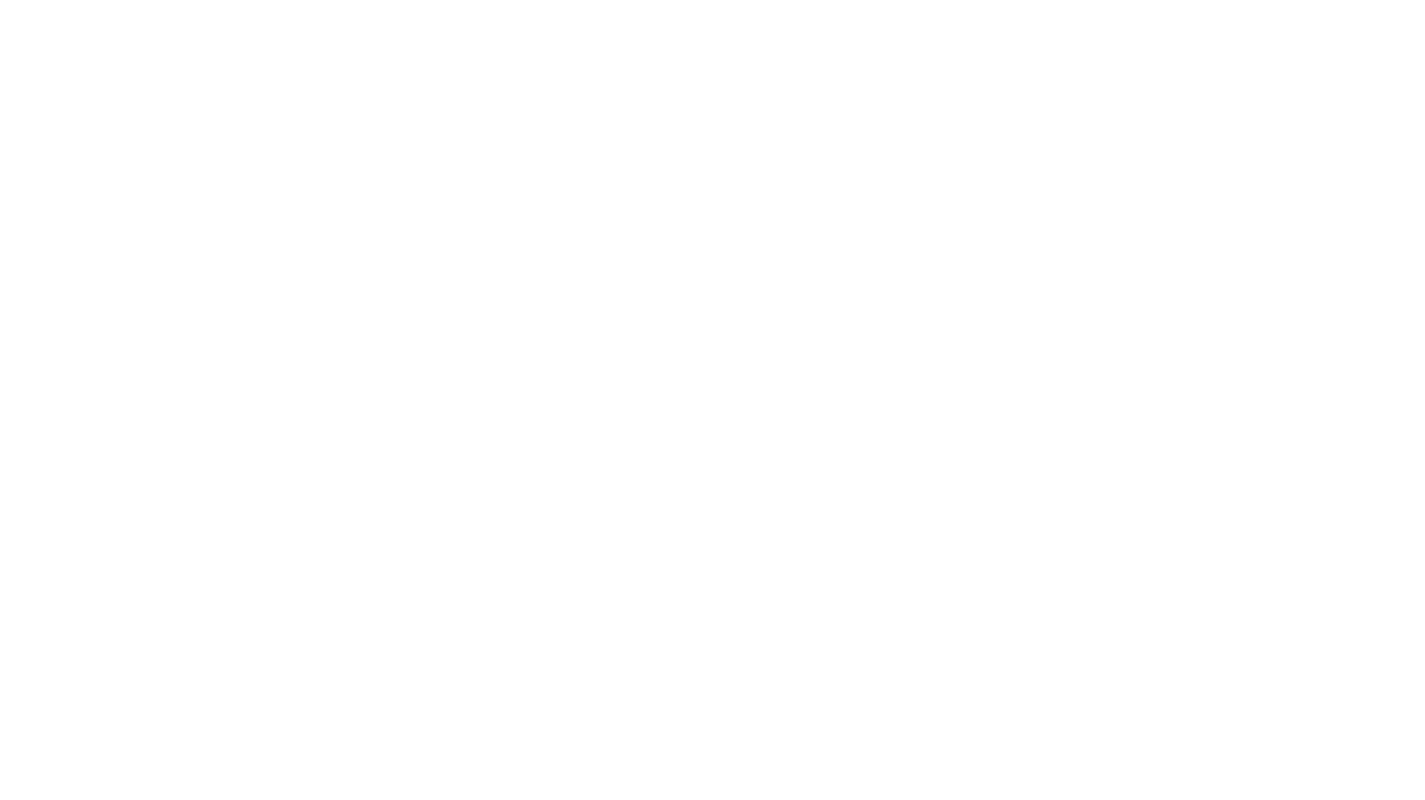
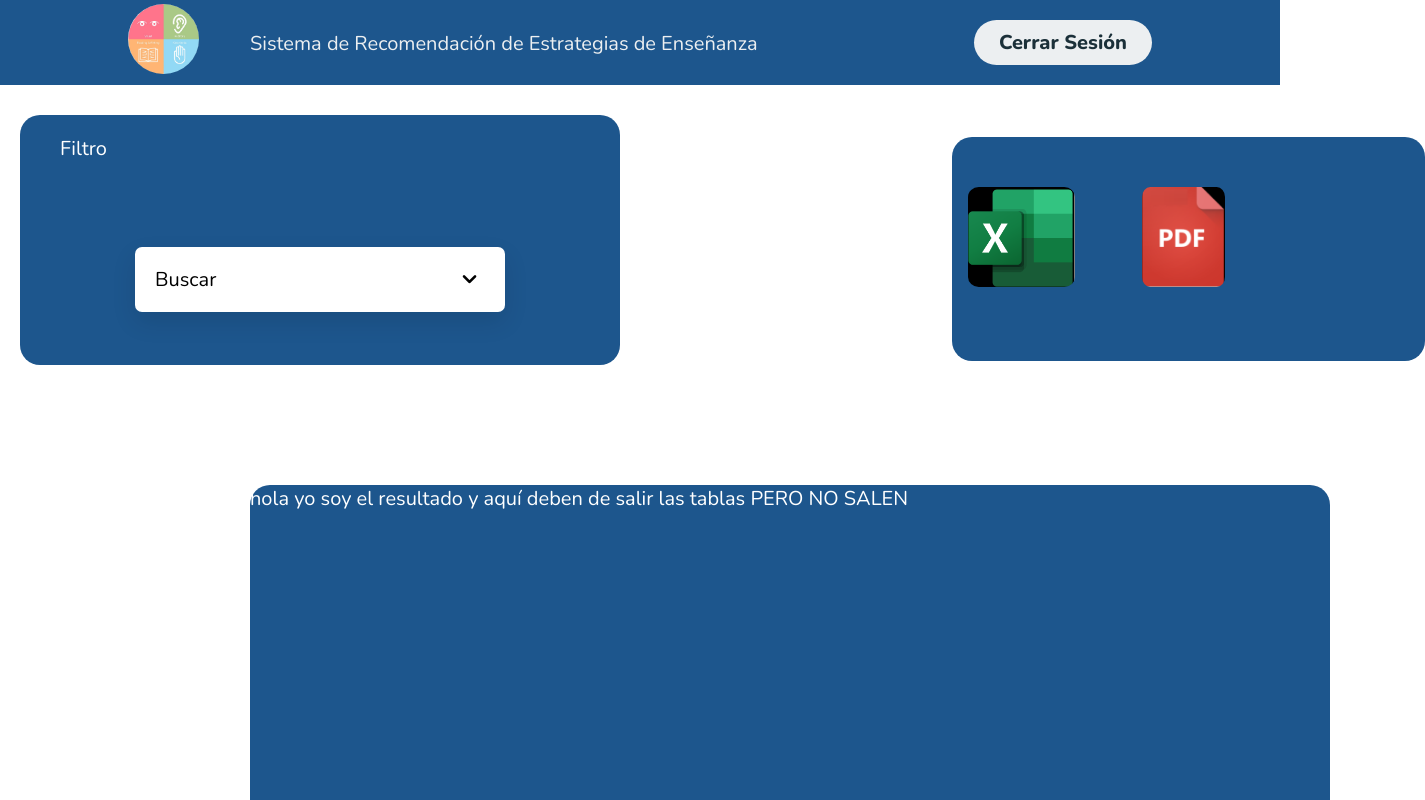
Before and after one commit to palperro3942/SREE-Front, an Angular app: page /profesores in a window 1280 px wide. Before the commit this address led to /. Shown: the top 800 px of the page, 1425 px wide, since content can reach past the window. Built offline with nearby package versions, Linux system fonts and the light colour scheme.

Commit message:
profesores diseño incompleto

```diff
--- a/src/app/app-routing.module.ts
+++ b/src/app/app-routing.module.ts
@@ -2,11 +2,15 @@ import { CommonModule } from '@angular/common';
 import { NgModule } from '@angular/core';
 import { Router, RouterModule, Routes } from '@angular/router';
 import { LoginComponent } from './login/login.component';
+import { ProfesoresComponent } from './profesores/profesores.component';
 
 
 const appRoutes : Routes = [
 
-  { path:'', component : LoginComponent },
+  { path:'', component : LoginComponent},
+  { path:'profesores', component: ProfesoresComponent},
+
+
 
 ]
 
--- a/src/app/app.component.html
+++ b/src/app/app.component.html
@@ -1,6 +1,6 @@
 <html>
   <body>
-    <router-outlet></router-outlet>
+    <router-outlet> </router-outlet>
   </body>
 
 </html>
--- a/src/app/profesores/profesores.component.css
+++ b/src/app/profesores/profesores.component.css
@@ -1,8 +1,254 @@
-.head  {
-position: absolute;
-width: 1440px;
-height: 59px;
-left: 0px;
-top: 0px;
-background: #429EEB;
+@import url('https://fonts.googleapis.com/css2?family=Nunito:wght@400;800&display=swap');
+
+*{
+    box-sizing: border-box;
+    margin: 0;
+    padding: 0;
+    font-family: 'Nunito', sans-serif;
+    font-size: 20px;
 }
+
+body{
+    background-color: white;
+}
+
+.header{
+    background-color: #1D568D;
+    display: flex;
+    justify-content: flex-end;
+    align-items: center;
+    height: 85px;
+    padding: 5px 10%;
+}
+.nombreapp {
+    font-size: 700;
+    text-decoration: none;
+    text-align: left;
+    position: absolute;
+    width: 600px;
+    height: 30px;
+    left: 250px;
+    top: 30px;
+    color: #eceff1;
+    margin-right: auto;
+
+}
+
+.header > .logo{
+    cursor: pointer;
+    margin-right: auto;
+}
+
+.header .logo img{
+    height: 70px;
+    width: auto;
+    transition: all 0.3s;
+    border-radius: 50%;
+}
+
+.header .logo img:hover{
+    transform: scale(1.2);
+}
+
+.header .nav-links{
+    list-style: none;
+}
+
+.header .nav-links li{
+    display: inline-block;
+    padding: 0 20px;
+}
+
+.header .nav-links li:hover{
+    transform: scale(1.1);
+}
+
+.header .nav-links a{
+    font-size: 700;
+    color: #eceff1;
+    text-decoration: none;
+}
+
+.header .nav-links li a:hover{
+    color: #ffbc0e;
+}
+
+.header .btn button{
+    margin-left: 20px;
+    font-weight: 700;
+    color: #1b3039;
+    padding: 9px 25px;
+    background: #eceff1;
+    border: none;
+    border-radius: 50px;
+    cursor: pointer;
+    transition: all 0.3s ease 0s;
+}
+
+.header .btn button:hover{
+    background-color: #e2f1f8;
+    color: #ffbc0e;
+    transform: scale(1.1);
+}
+.filtro{
+  box-sizing: border-box;
+  position:absolute;
+  width: 600px;
+  height: 250px;
+  left: 20px;
+  top: 95px;
+  background: #1D568D;
+  border-radius: 20px;
+  margin-top: 20px;
+}
+.tema{
+  margin-top: 20px;
+  margin-left: 40px;
+  color: white;
+
+}
+
+::selection{
+    color: #fff;
+    background: #4285f4;
+  }
+  .wrapper{
+    width: 370px;
+    margin: 85px auto 0;
+  }
+  .select-btn, li{
+    display: flex;
+    align-items: center;
+    cursor: pointer;
+  }
+  .select-btn{
+    height: 65px;
+    padding: 0 20px;
+    font-size: 22px;
+    background: #fff;
+    border-radius: 7px;
+    justify-content: space-between;
+    box-shadow: 0 10px 25px rgba(0,0,0,0.1);
+  }
+  .select-btn i{
+    font-size: 31px;
+    transition: transform 0.3s linear;
+  }
+  .wrapper.active .select-btn i{
+    transform: rotate(-180deg);
+  }
+  .content{
+    display: none;
+    padding: 20px;
+    margin-top: 15px;
+    background: #fff;
+    border-radius: 7px;
+    box-shadow: 0 10px 25px rgba(0,0,0,0.1);
+  }
+  .wrapper.active .content{
+    display: block;
+  }
+  .content .search{
+    position: relative;
+  }
+  .search i{
+    top: 50%;
+    left: 15px;
+    color: #999;
+    font-size: 20px;
+    pointer-events: none;
+    transform: translateY(-50%);
+    position: absolute;
+  }
+  .search input{
+    height: 50px;
+    width: 100%;
+    outline: none;
+    font-size: 17px;
+    border-radius: 5px;
+    padding: 0 20px 0 43px;
+    border: 1px solid #B3B3B3;
+  }
+  .search input:focus{
+    padding-left: 42px;
+    border: 2px solid #4285f4;
+  }
+  .search input::placeholder{
+    color: #bfbfbf;
+  }
+  .content .options{
+    margin-top: 10px;
+    max-height: 250px;
+    overflow-y: auto;
+    padding-right: 7px;
+  }
+  .options::-webkit-scrollbar{
+    width: 7px;
+  }
+  .options::-webkit-scrollbar-track{
+    background: #f1f1f1;
+    border-radius: 25px;
+  }
+  .options::-webkit-scrollbar-thumb{
+    background: #ccc;
+    border-radius: 25px;
+  }
+  .options::-webkit-scrollbar-thumb:hover{
+    background: #b3b3b3;
+  }
+  .options li{
+    height: 50px;
+    padding: 0 13px;
+    font-size: 21px;
+  }
+  .options li:hover, li.selected{
+    border-radius: 5px;
+    background: #f2f2f2;
+  }
+
+.descargas{
+  position: absolute;
+  width: 473px;
+  height: 224px;
+  left: 952px;
+  top: 137px;
+
+  background: #1D568D;
+  border-radius: 20px;
+  /*width: 600px;
+  height: 250px;*/
+}
+
+.resultado{
+  position: absolute;
+  width: 1080px;
+  height: 400px;
+  margin-top: 400px;
+  background: #1D568D;
+  border-radius: 20px;
+  color: white;
+  position: absolute;
+  margin-left: 250px;
+  margin-right: 300px;
+
+}
+
+.excel img{
+  height: 100px;
+  width: auto;
+  transition: all 0.3s;
+  border-radius: 10%;
+  position: absolute;
+  right: 350px;
+  margin-top: 50px;
+
+}
+.pdf img{
+  height: 100px;
+  width: auto;
+  transition: all 0.3s;
+  border-radius: 10%;
+  position: absolute;
+  right: 200px;
+  margin-top: 50px;
+}
--- a/src/app/profesores/profesores.component.html
+++ b/src/app/profesores/profesores.component.html
@@ -1 +1,63 @@
-<head> hola </head>
+<!DOCTYPE html>
+<html lang="en">
+<head>
+    <meta charset="utf-8">
+    <title>SREE</title>
+    <link rel="stylesheet" href="../profesores/profesores.component.css">
+    <link rel="stylesheet" href="https://unicons.iconscout.com/release/v4.0.0.0/css/line.css">
+</head>
+<body>
+    <header class="header">
+        <div class="logo">
+            <img src="../../assets/images/logo-sree paint.png" alt="SREE">
+        </div>
+        <div class="nombreapp">
+            <a>Sistema de Recomendación de Estrategias de Enseñanza</a>
+        </div>
+        <!--<nav>
+           <ul class="nav-links">
+                <li><a href="#">Services</a></li>
+                <li><a href="#">Projects</a></li>
+                <li><a href="#">About</a></li>
+           </ul>
+        </nav>-->
+        <a class="btn" href="#"><button>Cerrar Sesión</button></a>
+    </header>
+    <div class="filtro">
+        <div class="tema">
+            <a>Filtro </a>
+        </div>
+
+        <div class="wrapper">
+            <div class="select-btn">
+                <span>Buscar </span>
+                <i class="uil uil-angle-down"></i>
+            </div>
+            <div class="content">
+                <div class="search">
+                  <i class="uil uil-search"></i>
+                  <input spellcheck="false" type="text" placeholder="Search">
+                </div>
+                <ul class="options"></ul>
+            </div>
+
+        </div>
+    </div>
+    <div class="descargas">
+        <div class="excel">
+            <img src="../../assets/images/excel.png" alt="">
+        </div>
+        <div class="pdf">
+            <img src="../../assets/images/pdf.png" alt="">
+        </div>
+
+    </div>
+    <div class="resultado">
+        <p>hola yo soy el resultado y aquí deben de salir las tablas PERO NO SALEN </p>
+    </div>
+
+    <script src="../profesores/script.js"></script>
+
+
+</body>
+</html>
```
Also changed, not shown: src/app/profesores/script.js (added, +42 -0 lines), src/assets/images/excel.png (added), src/assets/images/pdf.png (added).
